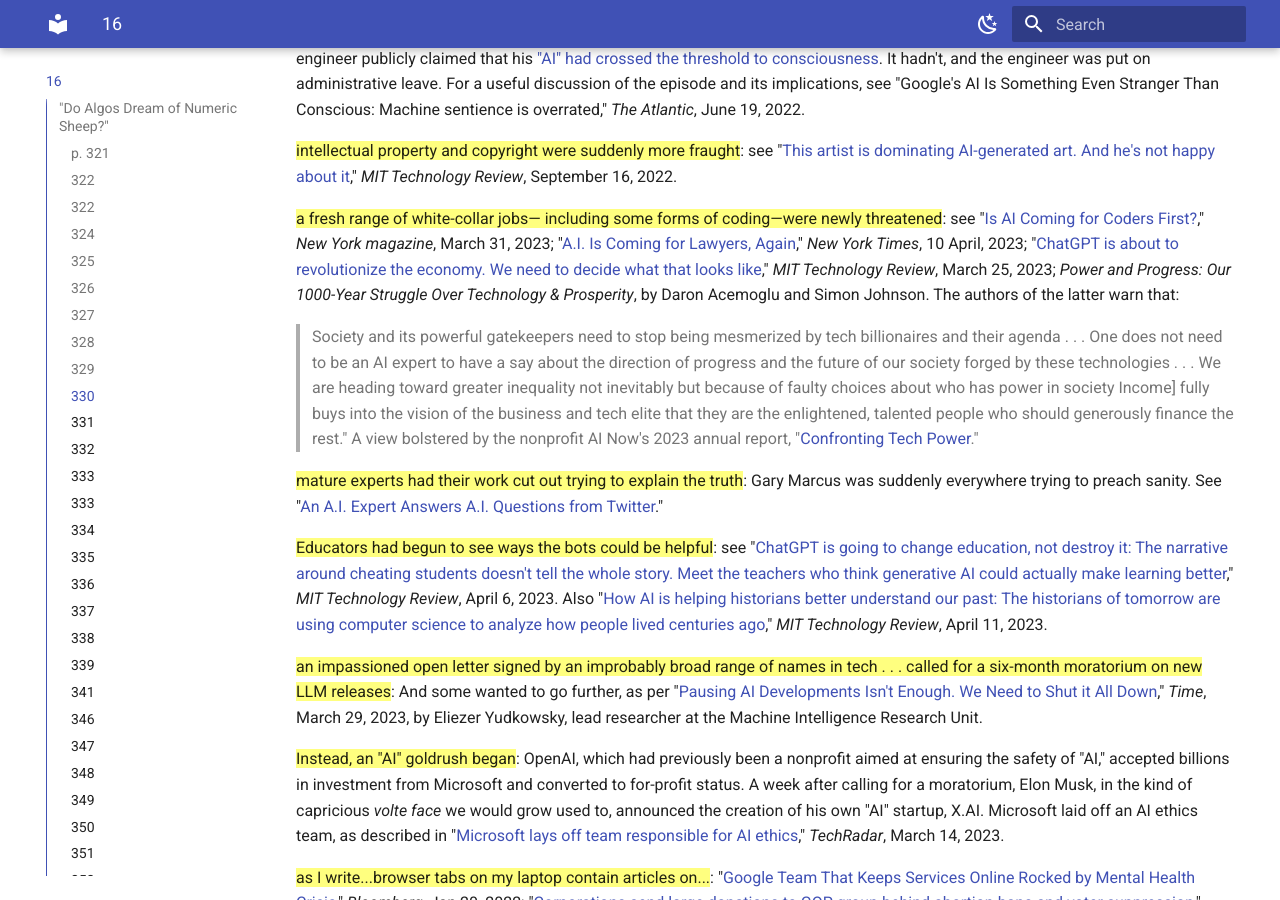
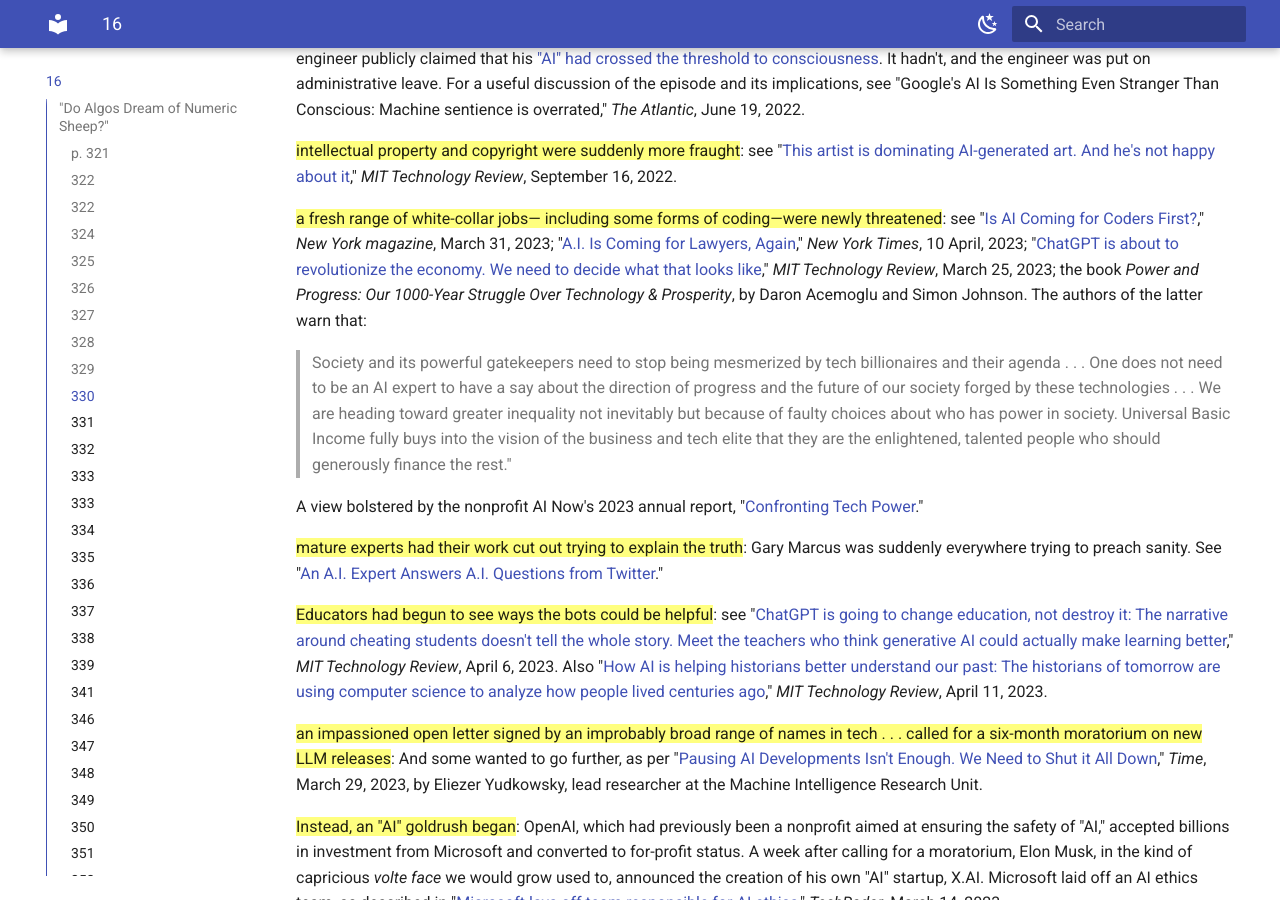
Before and after one commit to zappascout/devil_notes-sources, an MkDocs documentation site: the page built from docs/notes_16_devil.md, in a window 1280 px wide and 900 px high, scrolled down 3374 px. Built offline with MkDocs 1.6.1 and Material for MkDocs 9.7.7, drawn with Linux system fonts in a browser that asks for light colours.

Commit message:
tidy 330 'white collar jobs'

```diff
--- a/docs/notes_16_devil.md
+++ b/docs/notes_16_devil.md
@@ -231,17 +231,11 @@
 *New York magazine*, March 31, 2023; "[A.I. Is Coming for Lawyers,
 Again][lawyers]," *New York Times*, 10 April, 2023; "[ChatGPT is about to
 revolutionize the economy. We need to decide what that looks like][decide]," *MIT
-Technology Review*, March 25, 2023; *Power and Progress: Our 1000-Year
+Technology Review*, March 25, 2023; the book *Power and Progress: Our 1000-Year
 Struggle Over Technology & Prosperity*, by Daron Acemoglu and Simon
 Johnson. The authors of the latter warn that:
->Society and its powerful gatekeepers need to stop being mesmerized by tech billionaires and their
-agenda . . . One does not need to be an AI expert to have a say about
-the direction of progress and the future of our society forged by these
-technologies . . . We are heading toward greater inequality not
-inevitably but because of faulty choices about who has power in society
-Income\] fully buys into the vision of the business and tech elite that
-they are the enlightened, talented people who should generously finance
-the rest."
+>Society and its powerful gatekeepers need to stop being mesmerized by tech billionaires and their agenda . . . One does not need to be an AI expert to have a say about the direction of progress and the future of our society forged by these technologies . . . We are heading toward greater inequality not inevitably but because of faulty choices about who has power in society. Universal Basic Income fully buys into the vision of the business and tech elite that they are the enlightened, talented people who should generously finance the rest."
+
 A view bolstered by the nonprofit AI Now's 2023 annual report, "[Confronting Tech Power][confront]."
 [coders]:https://nymag.com/intelligencer/2023/03/is-ai-coming-for-coders-first.html
 [lawyers]:https://www.nytimes.com/2023/04/10/technology/ai-is-coming-for-lawyers-again.html
```
